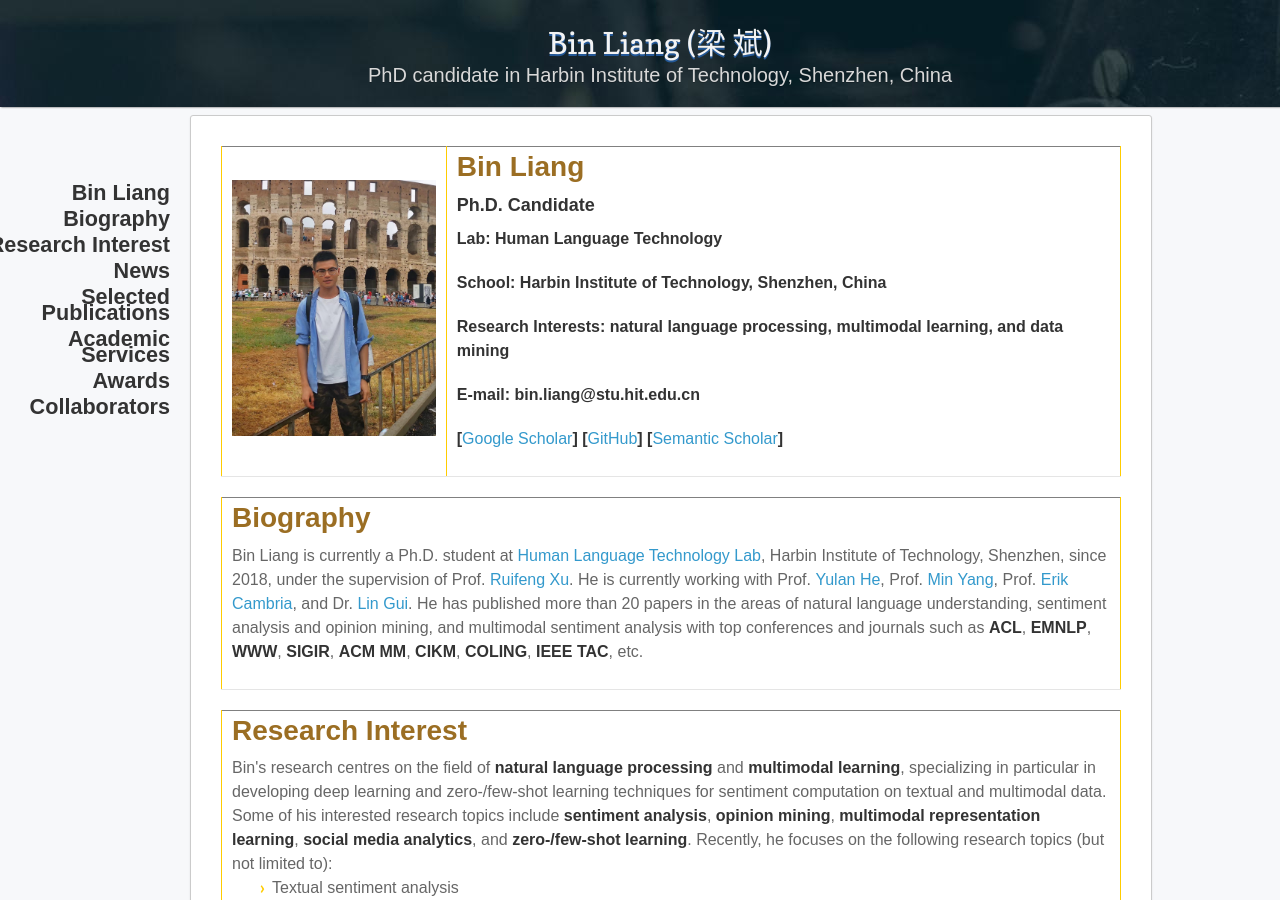
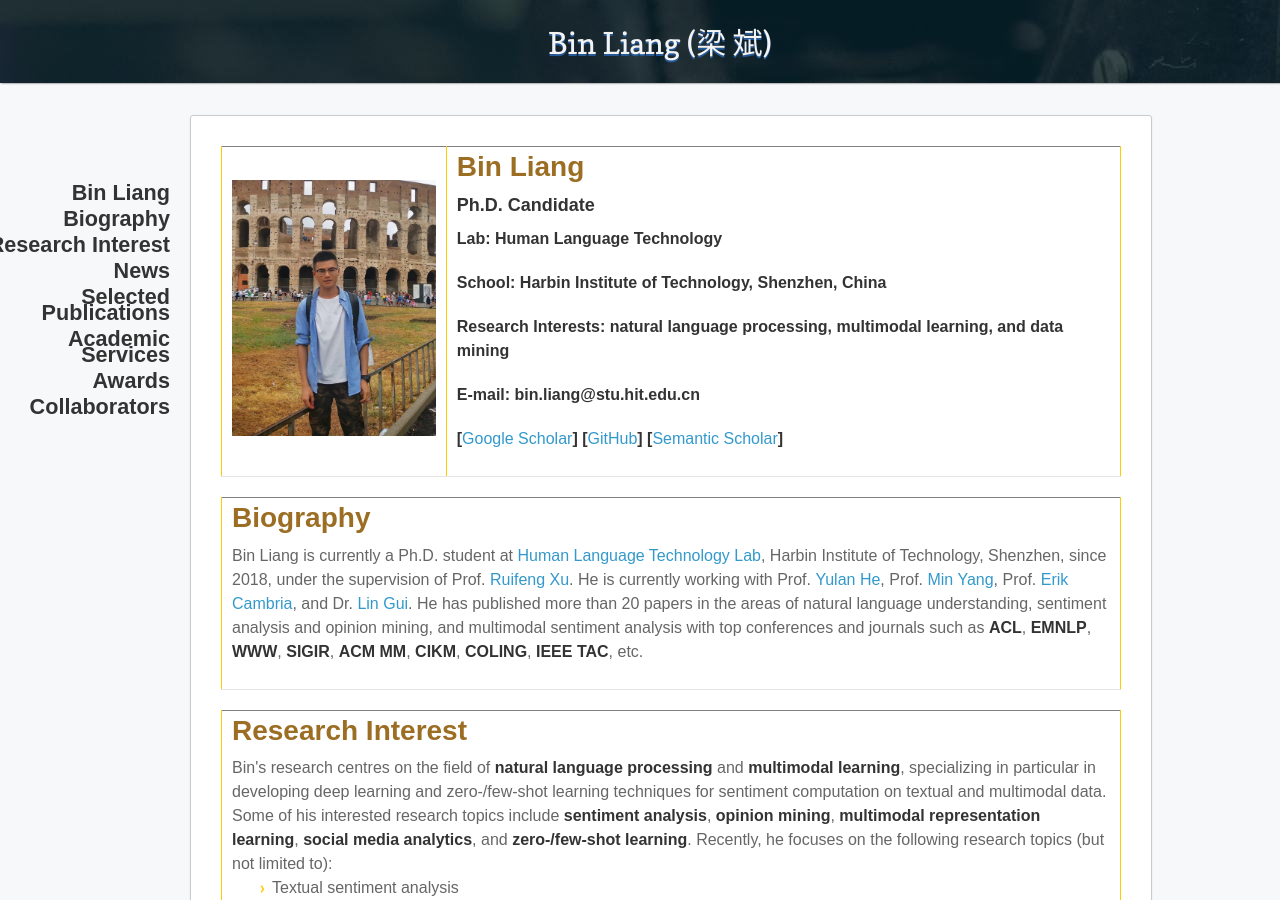
Before and after one commit to BinLiang-NLP/BinLiang-NLP.github.io, a Jekyll site: the page built from index.md, in a window 1280 px wide and 900 px high. Built offline with Jekyll 4.4.1, drawn with Linux system fonts in a browser that asks for light colours; nearby versions of some CDN libraries; our own code applies the rules of GitHub Pages for plain Markdown files; the repository's description, which GitHub fills in, is left out; some of the changed lines change nothing that is shown.

Commit message:
Update _config.yml

```diff
--- a/_config.yml
+++ b/_config.yml
@@ -1,3 +1,3 @@
 title: Bin Liang  (梁 斌)
 locale: en_US
-description: PhD candidate in Harbin Institute of Technology, Shenzhen, China
+#description: PhD candidate in Harbin Institute of Technology, Shenzhen, China
```
